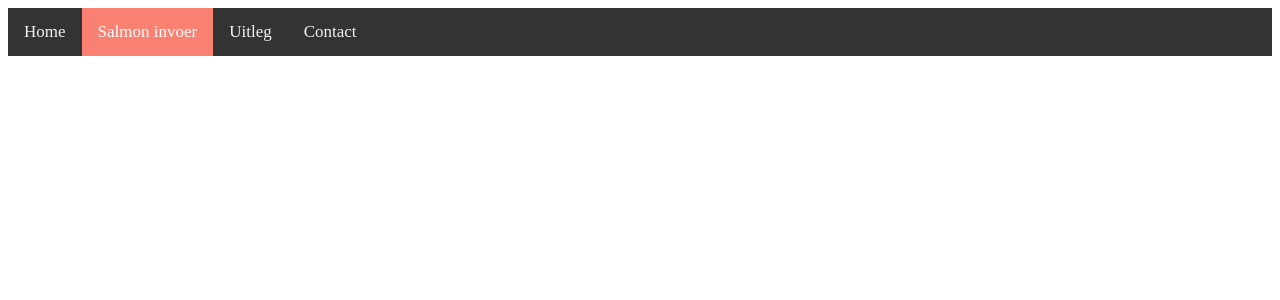
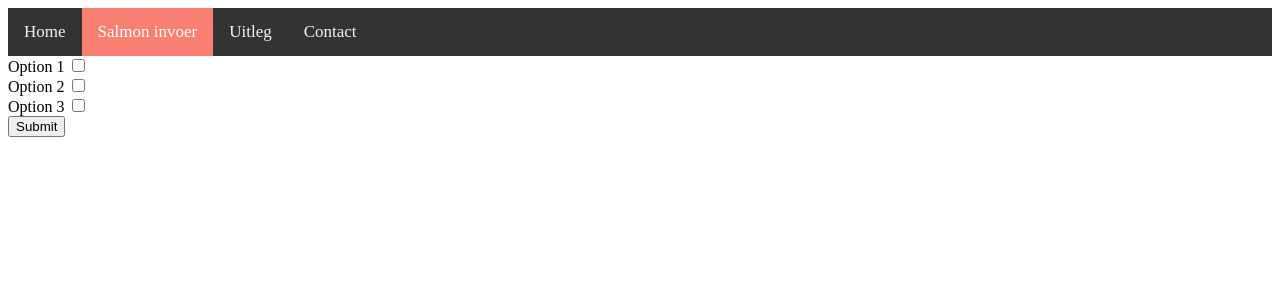
Before and after one commit to Wietze-vd-Berg/De_Bioinformatica_Toolbox, a Flask app: page /salmon_invoer in a window 1280 px wide. Shown: the top 300 px of the page. Run offline with Flask 3, Linux system fonts and the light colour scheme.

Commit message:
Update Salmon_invoer.html - checkboxes toegevoegd

```diff
--- a/Website/templates/Salmon_invoer.html
+++ b/Website/templates/Salmon_invoer.html
@@ -12,6 +12,13 @@
     <a class="active" href="Salmon_invoer.html">Salmon invoer</a>
     <a href="uitleg.html">Uitleg</a>
     <a href="contact.html">Contact</a>
-    </div>
-</body>
+    </div> </body>
+    <form action="/submit" method="post">
+    <label for="option1">Option 1</label>
+    <input type="checkbox" id="option1" name="checkbox" value="Option 1"><br>
+    <label for="option2">Option 2</label>
+    <input type="checkbox" id="option2" name="checkbox" value="Option 2"><br>
+    <label for="option3">Option 3</label>
+    <input type="checkbox" id="option3" name="checkbox" value="Option 3"><br>
+    <input type="submit" value="Submit">
 </html>
```
